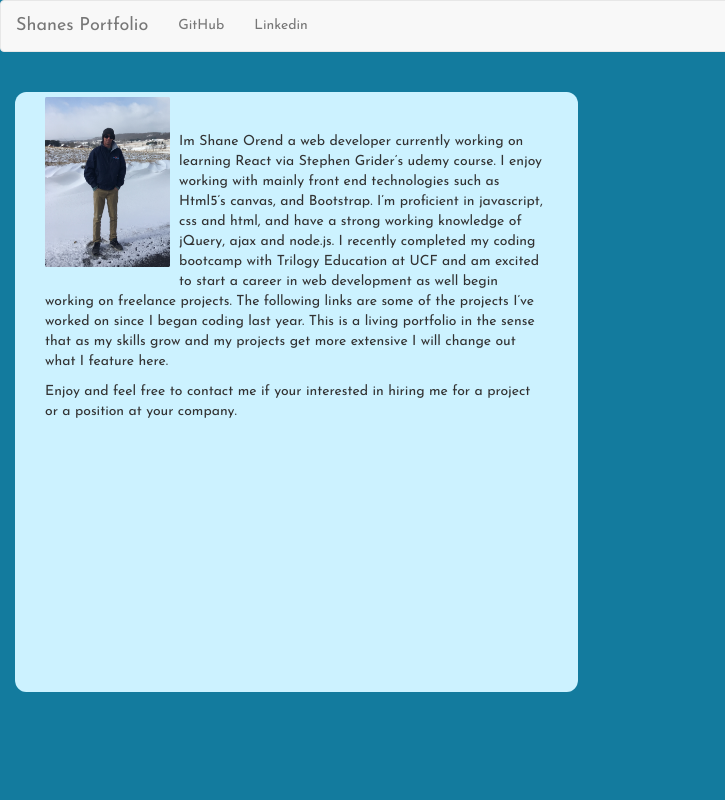
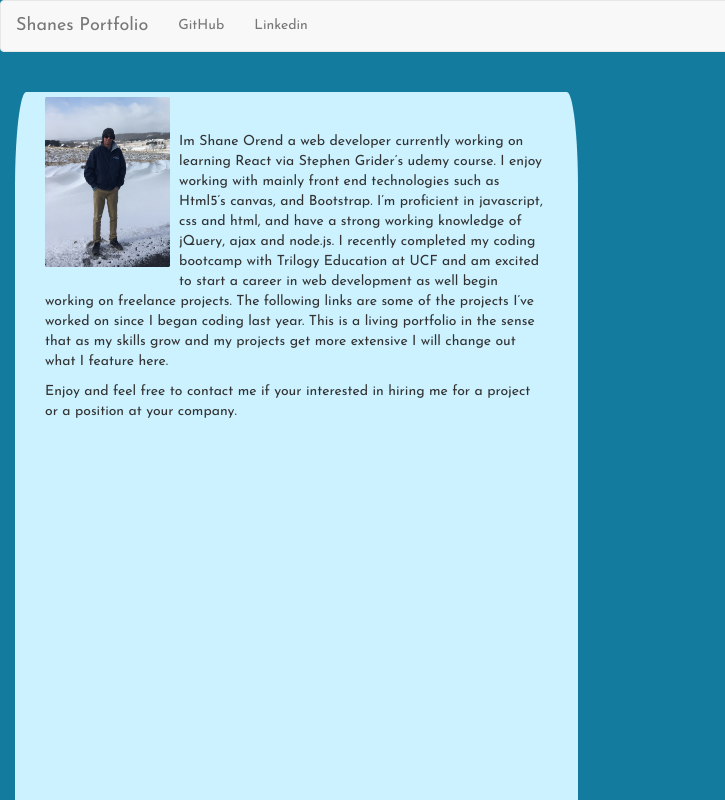
Before and after one commit to Vw-Shane/ShanesPortfolio, a website: page index.html in a window 1280 px wide. Shown: the top 800 px of the page, 0-725 px from the left. Drawn offline with nearby package versions, Linux system fonts and the light colour scheme.

Commit message:
fixing vertical mobile layout

```diff
--- a/public/css/style.css
+++ b/public/css/style.css
@@ -11,7 +11,7 @@
 
 #mainContainer {
 
-    height: 100%;
+    height: 8000px;
 }
 
 #abtMe {
```
